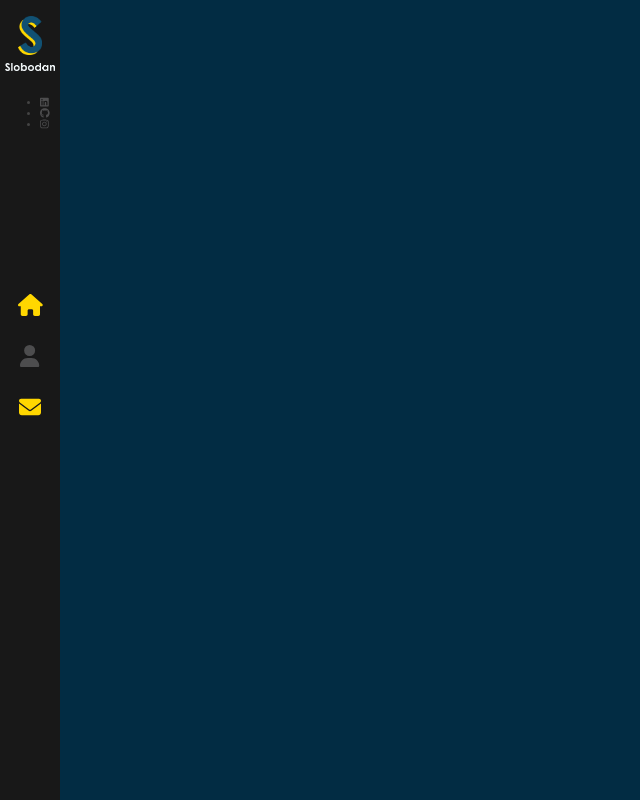
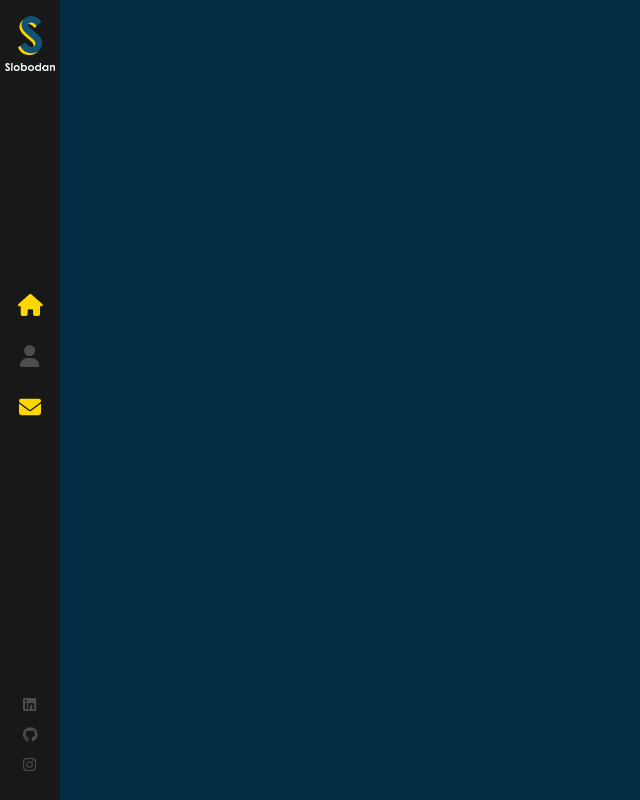
Before and after one commit to KeiranBrown1301/keiran-portfolio-react, a React (Create React App) app: page / in a window 1280 px wide. Shown: the whole page, without its empty margins (0-640 px from the left). Built offline with nearby package versions, Linux system fonts and the light colour scheme.

Commit message:
styles for sns links added.'

```diff
--- a/src/components/Sidebar/sidebar.scss
+++ b/src/components/Sidebar/sidebar.scss
@@ -6,7 +6,6 @@
   top: 0;
   z-index: 3;
   min-height: 500px;
-}
 
   .logo {
     display: block;
@@ -28,7 +27,7 @@ nav {
     display: block;
     text-align: center;
     position: absolute;
-  height: 220px;
+    height: 210px;
     top: 50%;
     margin-top: -120px;
     width: 100%;
@@ -68,25 +67,32 @@ nav {
         width: 100%;
         text-align: center;
         opacity: 0;
+        -webkit-transition: all 0.3s ease-out;
         transition: all 0.3s ease-out;
       }
 
       &:first-child {
-      &::after {
+        &:after {
           content: 'HOME';
         }
       }
     }
 
-  .about-link {
+    a.about-link {
       &:after {
         content: 'ABOUT';
       }
     }
 
-  .contact-link {
+    a.contact-link {
       &:after {
         content: 'CONTACT';
+      }
+    }
+
+    a.portfolio-link {
+      &:after {
+        content: 'PORTFOLIO';
       }
     }
 
@@ -96,3 +102,29 @@ nav {
       }
     }
   }
+
+  ul {
+    position: absolute;
+    bottom: 20px;
+    width: 100%;
+    display: block;
+    padding: 0;
+    list-style: none;
+    text-align: center;
+    margin: 0;
+
+    li {
+      a {
+        padding: 7px 0;
+        display: block;
+        font-size: 15px;
+        line-height: 16px;
+        color: #4d4d4e;
+
+      &:hover svg {
+          color: #ffd700;
+        }
+      }
+    }
+  }
+}
--- a/src/index.css
+++ b/src/index.css
@@ -4,7 +4,7 @@ html {
 
 body {
   margin: 0;
-  font-family: 300 11px/1.4 'Helvetica Neue', 'sans-serif';
+  font: 300 11px/1.4 'Helvetica Neue', 'sans-serif';
   color: #444;
   background: #022c43;
   overflow: hidden;
```
Lines whose indentation alone changed are shown as unchanged.
